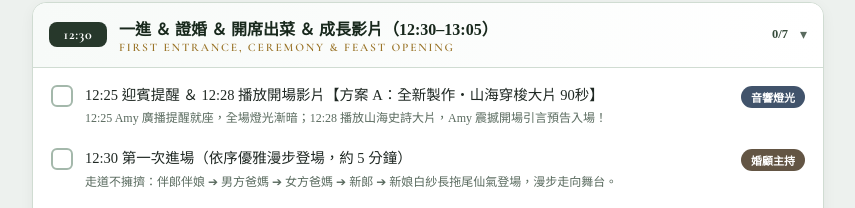
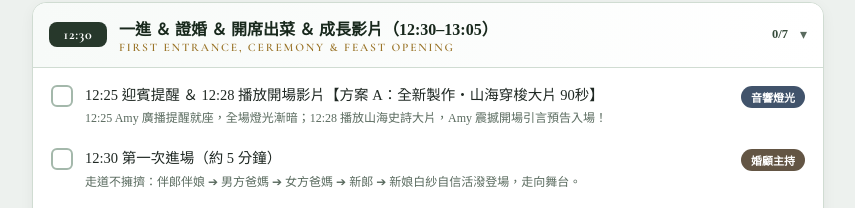
Before and after one commit to bringbowl/wedding-engagement, a plain HTML site: page docs/checklist.html in a window 1280 px wide. Shown: the part 3601-3809 px from the top of the page, without its empty margins (212-1067 px from the left). Drawn offline with nearby package versions, Linux system fonts and the light colour scheme.

Commit message:
fix(entrance): update bride entrance to lively entrance (新娘活潑登場)

```diff
--- a/docs/checklist.html
+++ b/docs/checklist.html
@@ -993,8 +993,8 @@
           <input type="checkbox" data-id="item-42">
           <span class="custom-box"></span>
           <div class="item-content">
-            <div class="item-title">12:30 第一次進場（依序優雅漫步登場，約 5 分鐘）</div>
-            <div class="item-desc">走道不擁擠：伴郎伴娘 ➔ 男方爸媽 ➔ 女方爸媽 ➔ 新郎 ➔ 新娘白紗長拖尾仙氣登場，漫步走向舞台。</div>
+            <div class="item-title">12:30 第一次進場（約 5 分鐘）</div>
+            <div class="item-desc">走道不擁擠：伴郎伴娘 ➔ 男方爸媽 ➔ 女方爸媽 ➔ 新郎 ➔ 新娘白紗自信活潑登場，走向舞台。</div>
           </div>
           <span class="role-badge role-amy">婚顧主持</span>
         </label>
```
Also changed, not shown: docs/羅聖明&戴婉錡 結婚午宴流程表(定案版).html (+1 -1 lines), 2 other files.
